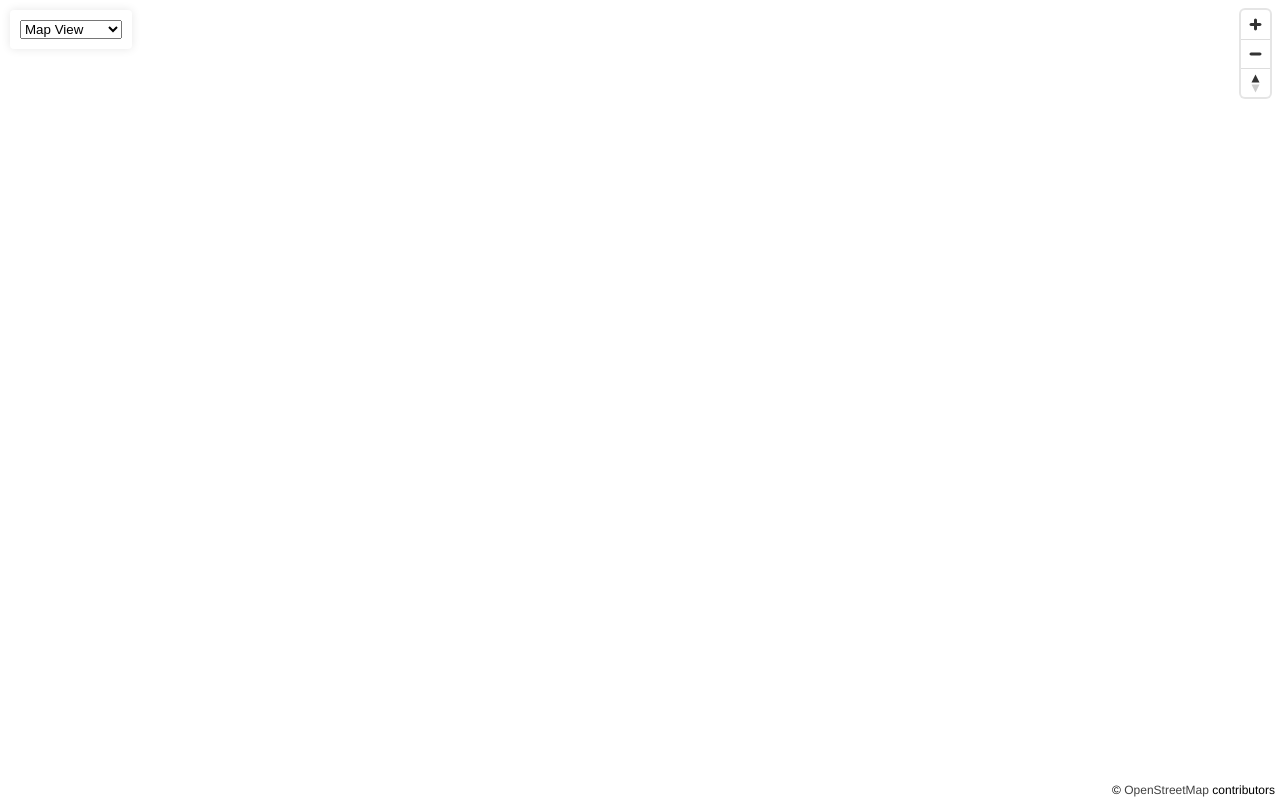
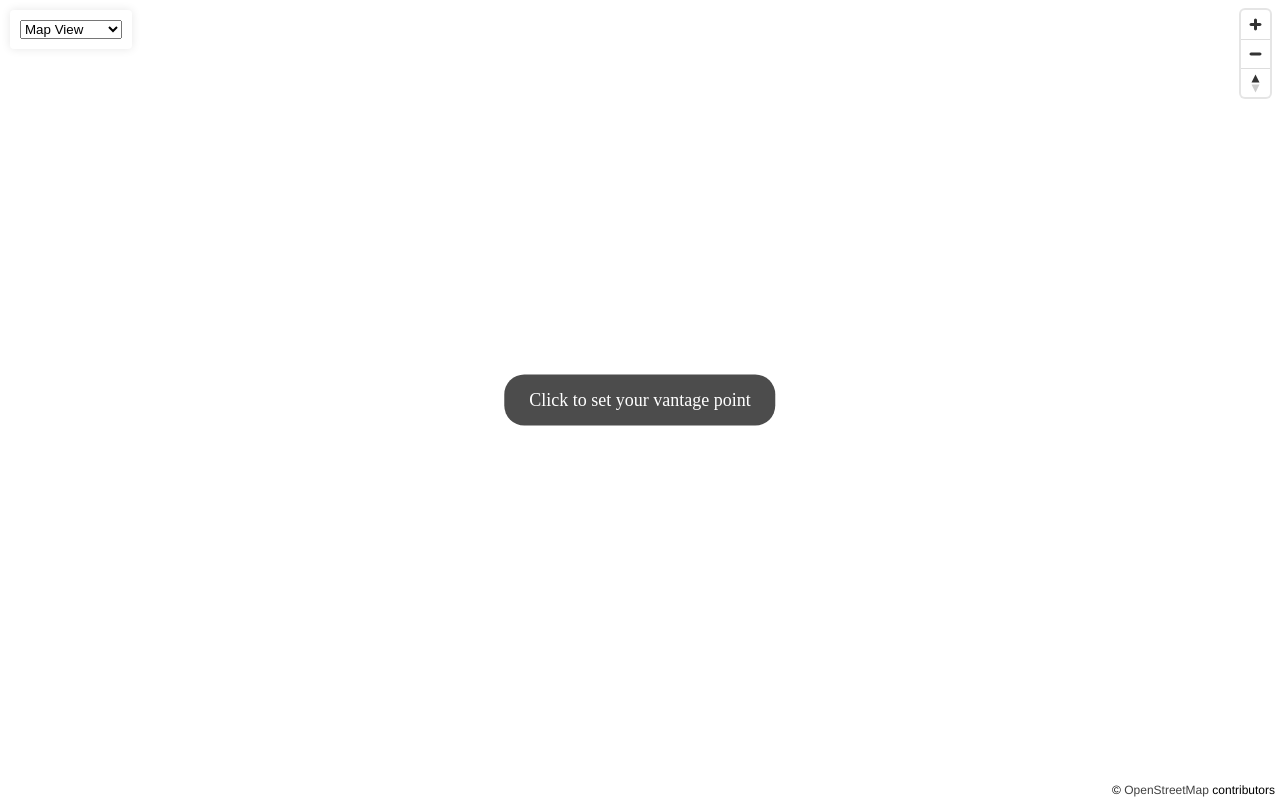
Before and after one commit to jes/line-of-sight-map, a plain HTML site: page index.html in a window 1280 px wide. Drawn offline with nearby package versions, Linux system fonts and the light colour scheme; no server answers.

Commit message:
Show instructions

```diff
--- a/index.html
+++ b/index.html
@@ -18,6 +18,19 @@
             border-radius: 4px;
             box-shadow: 0 0 10px rgba(0,0,0,0.1);
         }
+        #message-overlay {
+            position: absolute;
+            top: 50%;
+            left: 50%;
+            transform: translate(-50%, -50%);
+            background: rgba(0, 0, 0, 0.7);
+            color: white;
+            padding: 15px 25px;
+            border-radius: 20px;
+            font-size: 18px;
+            pointer-events: none;
+            transition: opacity 0.3s ease;
+        }
     </style>
 </head>
 <body>
@@ -28,6 +41,7 @@
             <option value="satellite">Satellite View</option>
         </select>
     </div>
+    <div id="message-overlay">Click to set your vantage point</div>
     <script src="map.js"></script>
 </body>
 </html>
--- a/map.js
+++ b/map.js
@@ -67,6 +67,13 @@ map.on('click', (e) => {
         })
         .setLngLat(coordinates)
         .addTo(map);
+
+        // Hide the message overlay after first click
+        const messageOverlay = document.getElementById('message-overlay');
+        messageOverlay.style.opacity = '0';
+        setTimeout(() => {
+            messageOverlay.style.display = 'none';
+        }, 300); // Wait for fade out animation to complete
     }
 });
 
```
